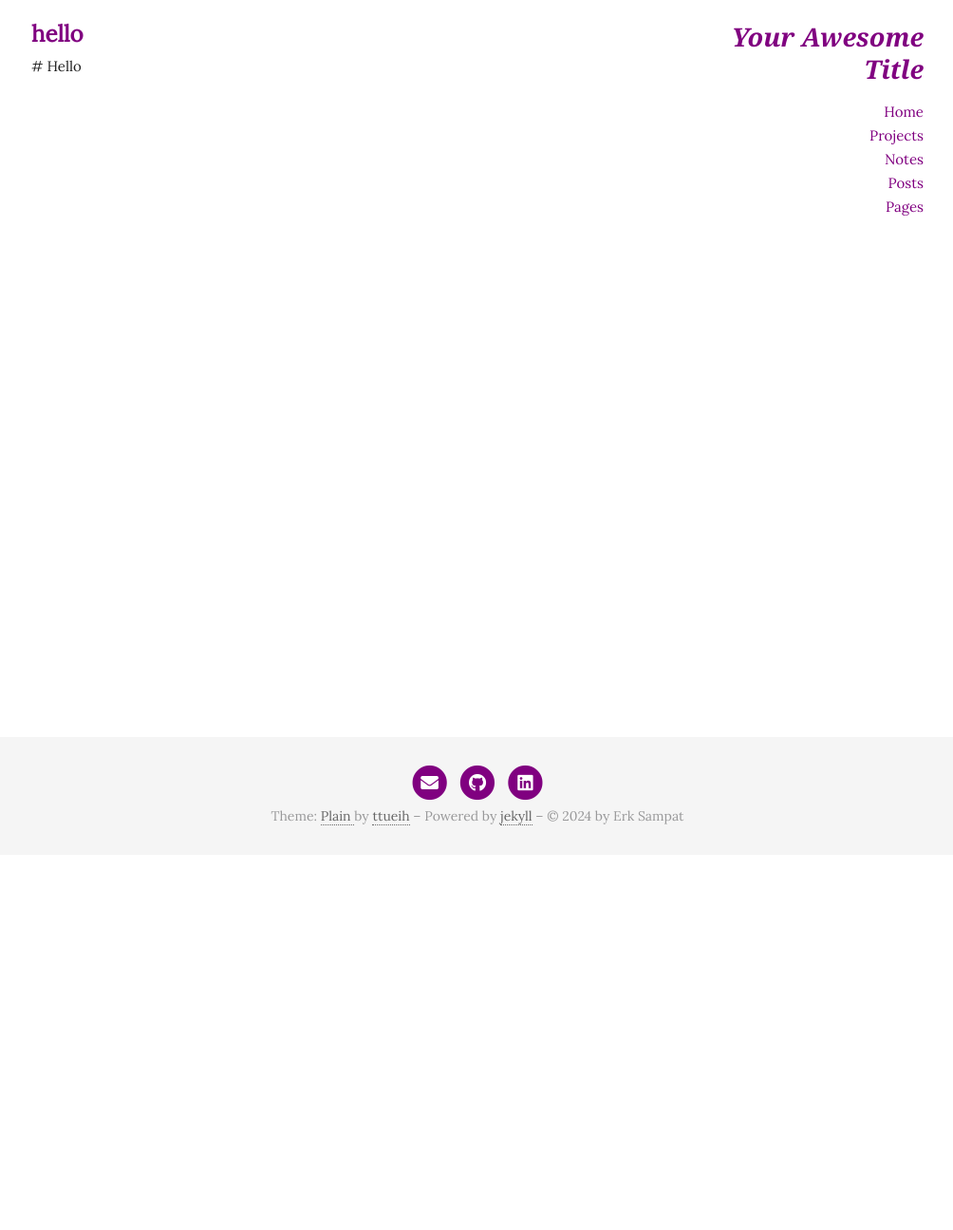
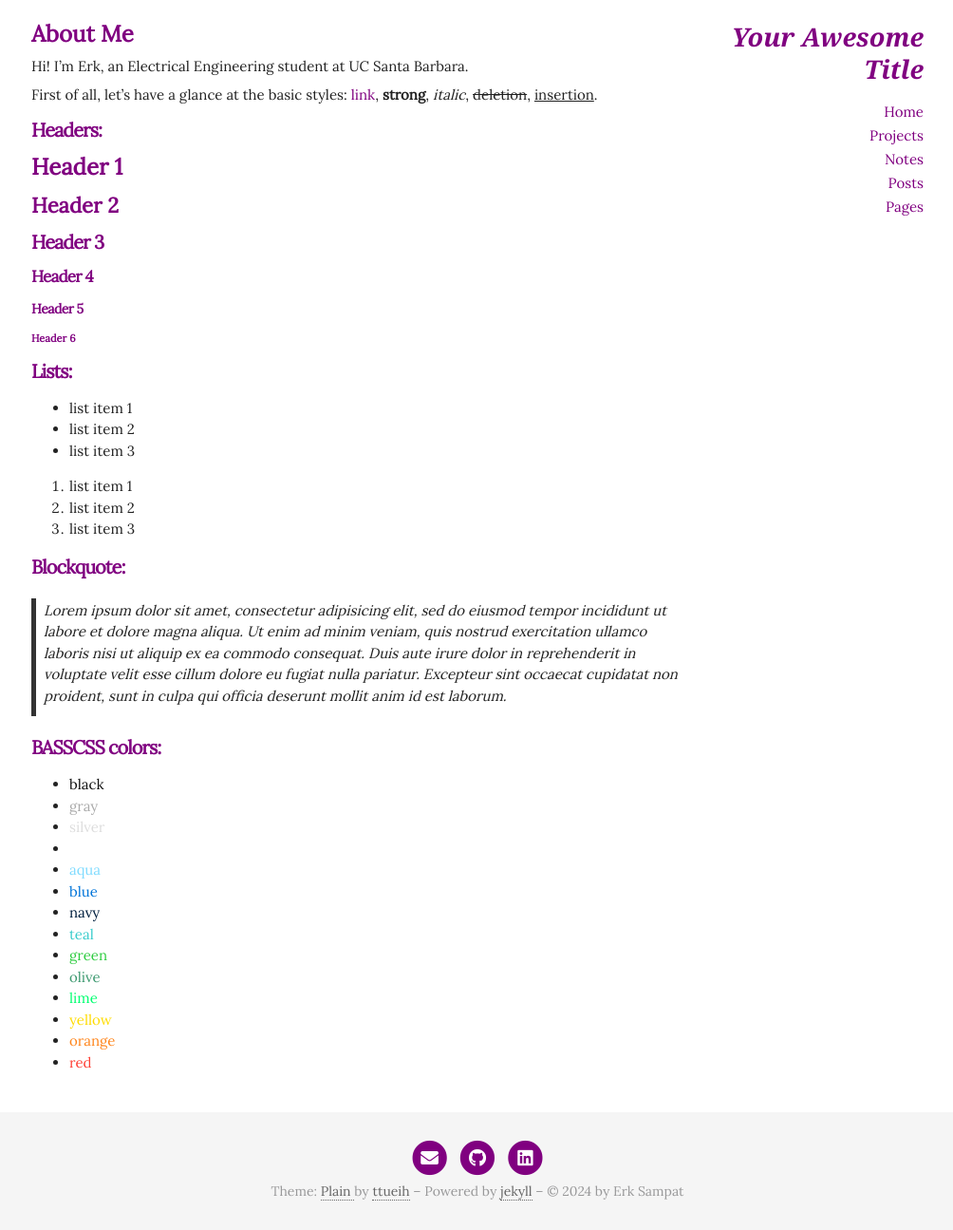
Before and after one commit to haydenghosh/haydenghosh.github.io, a Jekyll site: the page built from index.md, in a window 1280 px wide. Shown: the whole page at 95% size, without its empty margins (137-1141 px from the left). Built offline with Jekyll 4.4.1, drawn with Linux system fonts in a browser that asks for light colours; nearby versions of some CDN libraries; before the commit the page ends 900 px from its top, so only the background shows below that.

Commit message:
begin about me page

```diff
--- a/index.md
+++ b/index.md
@@ -1,10 +1,56 @@
 ---
 layout: default
-title: Home
+title: About Me
 ---
 
-# hello
+# About Me
+Hi! I'm Erk, an Electrical Engineering student at UC Santa Barbara.
 
-<div class="home">
-    # Hello
-</div>
+First of all, let's have a glance at the basic styles: [link](http://github.com/wild-flame/jekyll-simple), **strong**, *italic*, <del>deletion</del>, <ins>insertion</ins>.
+
+<!--description-->
+
+### Headers:
+
+# Header 1
+
+## Header 2
+
+### Header 3
+
+#### Header 4
+
+##### Header 5
+
+###### Header 6
+
+### Lists:
+
+- list item 1
+- list item 2
+- list item 3
+
+1. list item 1
+2. list item 2
+3. list item 3
+
+### Blockquote:
+
+> Lorem ipsum dolor sit amet, consectetur adipisicing elit, sed do eiusmod tempor incididunt ut labore et dolore magna aliqua. Ut enim ad minim veniam, quis nostrud exercitation ullamco laboris nisi ut aliquip ex ea commodo consequat. Duis aute irure dolor in reprehenderit in voluptate velit esse cillum dolore eu fugiat nulla pariatur. Excepteur sint occaecat cupidatat non proident, sunt in culpa qui officia deserunt mollit anim id est laborum.
+
+### [BASSCSS](http://www.basscss.com/) colors:
+
+- <span class="black">black</span>
+- <span class="gray">gray</span>
+- <span class="silver">silver</span>
+- <span class="white">white</span>
+- <span class="aqua">aqua</span>
+- <span class="blue">blue</span>
+- <span class="navy">navy</span>
+- <span class="teal">teal</span>
+- <span class="green">green</span>
+- <span class="olive">olive</span>
+- <span class="lime">lime</span>
+- <span class="yellow">yellow</span>
+- <span class="orange">orange</span>
+- <span class="red">red</span>
```
